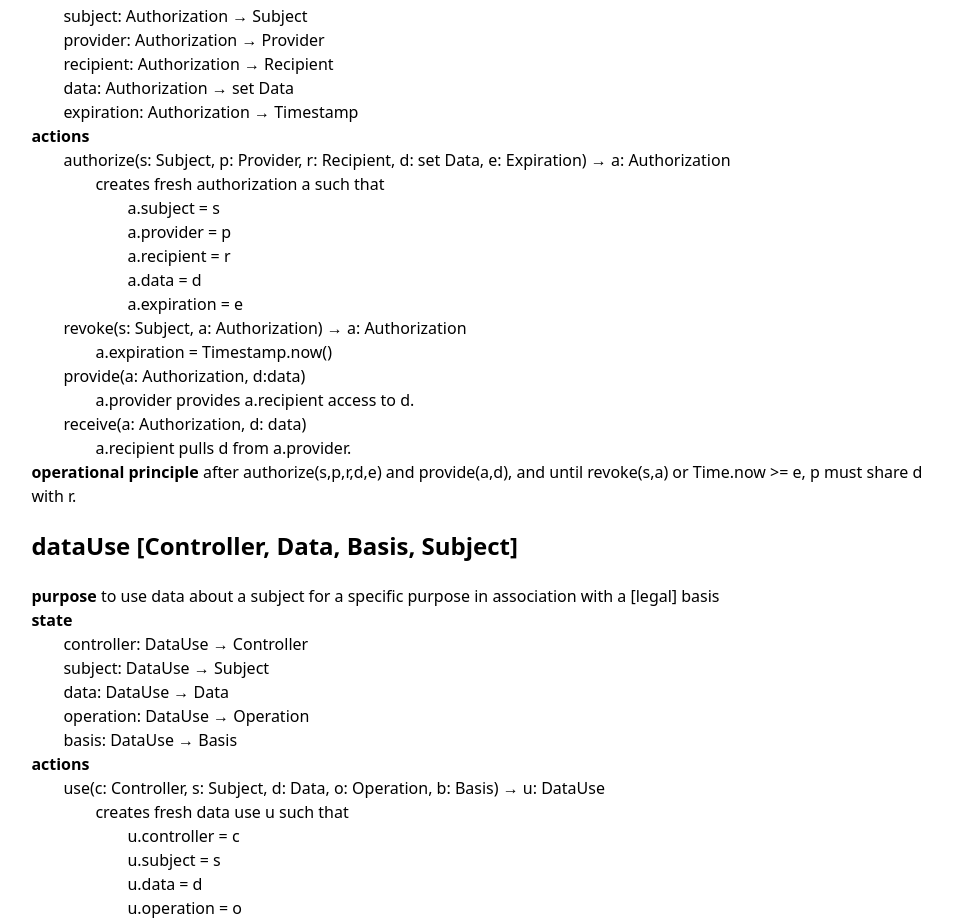
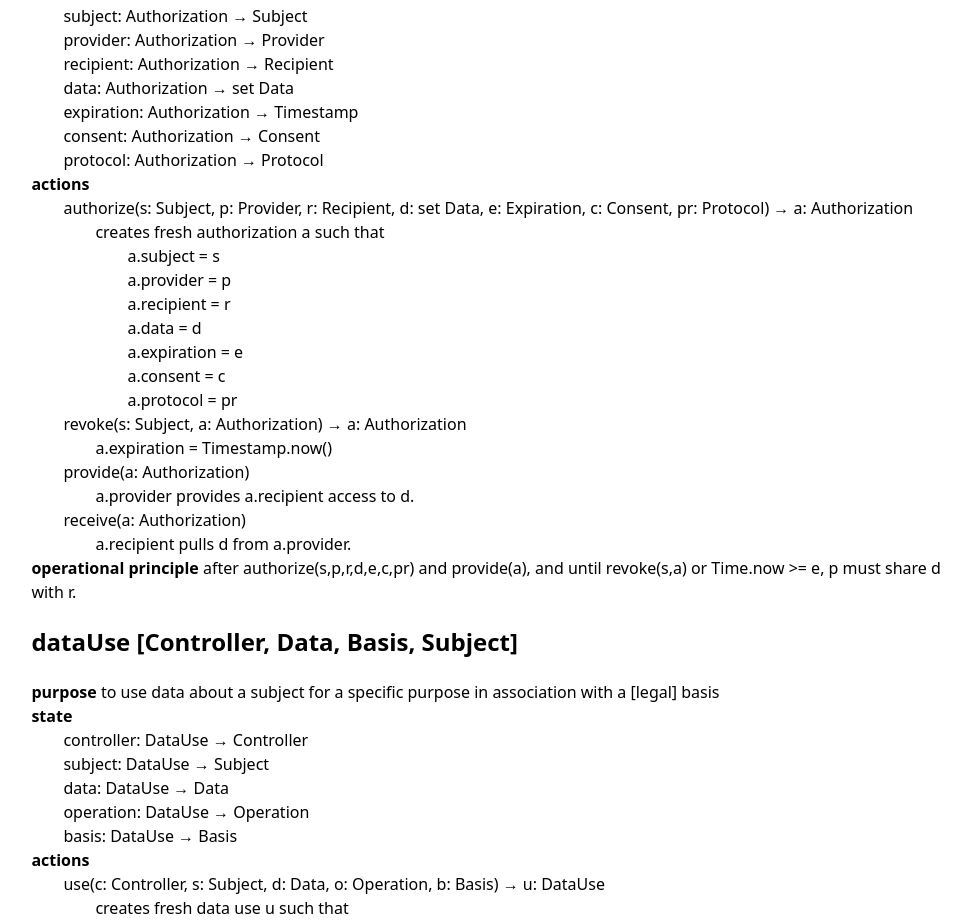
Before and after one commit to nicolatl/mytrace-web, a SvelteKit app: page /docs/1.0 in a window 1280 px wide. Shown: the part 1921-2842 px from the top of the page, without its empty margins (151-1122 px from the left). Built offline with nearby package versions, Linux system fonts and the light colour scheme.

Commit message:
consent & protocol fields within auth: update docs and attestations

```diff
--- a/src/routes/docs/1.0/+page.svelte
+++ b/src/routes/docs/1.0/+page.svelte
@@ -143,13 +143,15 @@
     <p>recipient: Authorization → Recipient</p>
     <p>data: Authorization → set Data</p>
     <p>expiration: Authorization → Timestamp</p>
+    <p>consent: Authorization → Consent</p>
+    <p>protocol: Authorization → Protocol</p>
     </div>
 
     <p><strong>actions</strong></p>
 
     <!-- authorize -->
     <div style="padding-left: 2em;" id="authorization-authorize">
-    authorize(s: Subject, p: Provider, r: Recipient, d: set Data, e: Expiration) → a: Authorization
+    authorize(s: Subject, p: Provider, r: Recipient, d: set Data, e: Expiration, c: Consent, pr: Protocol) → a: Authorization
     <div style="padding-left: 2em;">
         creates fresh authorization a such that
         <div style="padding-left: 2em;">
@@ -157,7 +159,9 @@
         a.provider = p<br>
         a.recipient = r<br>
         a.data = d<br>
-        a.expiration = e
+        a.expiration = e<br>
+        a.consent = c<br>
+        a.protocol = pr
         </div>
     </div>
     </div>
@@ -171,20 +175,20 @@
     </div>
 
     <div style="padding-left: 2em;" id="authorization-acknowledge">
-    provide(a: Authorization, d:data)
+    provide(a: Authorization)
     <div style="padding-left: 2em;">
         a.provider provides a.recipient access to d.
     </div>
     </div>
 
     <div style="padding-left: 2em;" id="authorization-acknowledge">
-    receive(a: Authorization, d: data)
+    receive(a: Authorization)
     <div style="padding-left: 2em;">
         a.recipient pulls d from a.provider.
     </div>
     </div>
 
-    <p><strong>operational principle</strong> after authorize(s,p,r,d,e) and provide(a,d), and until revoke(s,a) or Time.now >= e, p must share d with r.</p>
+    <p><strong>operational principle</strong> after authorize(s,p,r,d,e,c,pr) and provide(a), and until revoke(s,a) or Time.now >= e, p must share d with r.</p>
 
     <h2>dataUse [Controller, Data, Basis, Subject]</h2>
 
```
Also changed, not shown: src/lib/data/attestations.json (+16 -29 lines).
